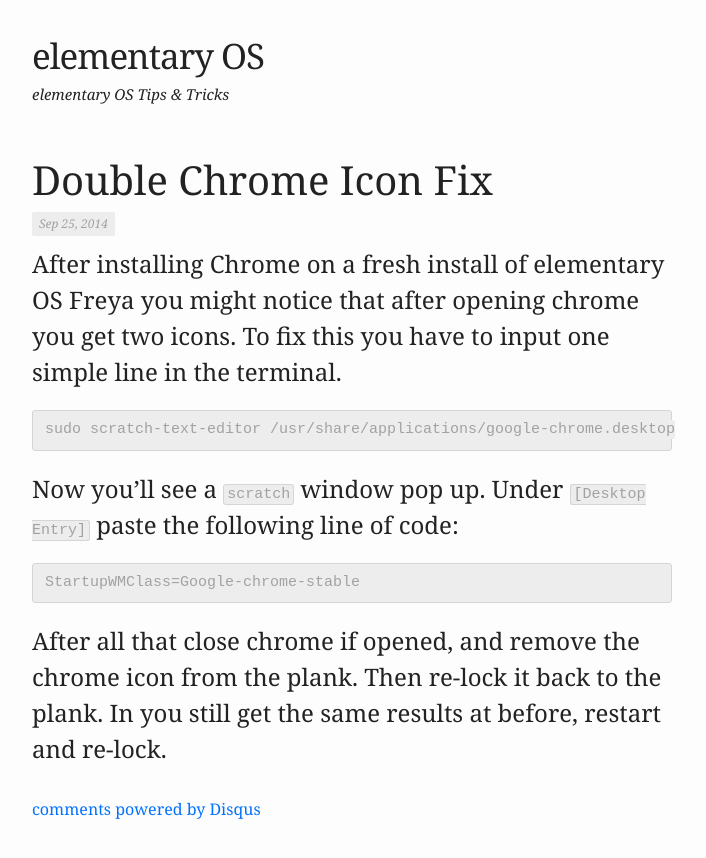
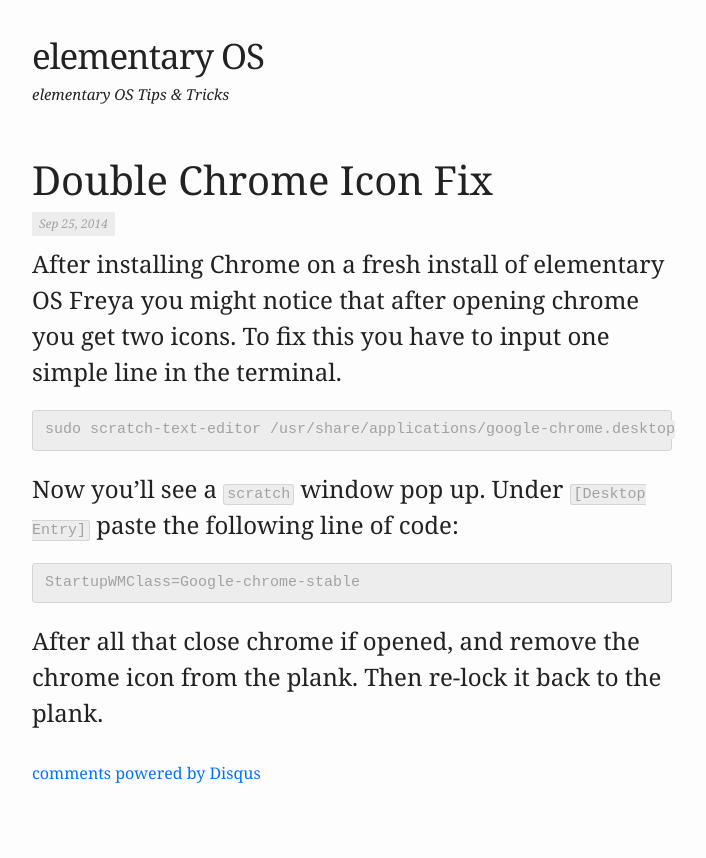
Before and after one commit to timbog80/timbog80.github.io, a Jekyll site: the page built from _posts/2014-09-25-double-chrome-icon.markdown, in a window 1280 px wide. Shown: the top 858 px of the page, without its empty margins (288-994 px from the left). Built offline with Jekyll 4.4.1, drawn with Linux system fonts in a browser that asks for light colours; nearby versions of some CDN libraries; comment, search, counter and statistics services are not loaded.

Commit message:
modify post

```diff
--- a/_posts/2014-09-25-double-chrome-icon.markdown
+++ b/_posts/2014-09-25-double-chrome-icon.markdown
@@ -17,4 +17,4 @@
 StartupWMClass=Google-chrome-stable
 {% endhighlight %}
 
-After all that close chrome if opened, and remove the chrome icon from the plank. Then re-lock it back to the plank. In you still get the same results at before, restart and re-lock.
+After all that close chrome if opened, and remove the chrome icon from the plank. Then re-lock it back to the plank.
```
Also changed, not shown: 1 other file.
